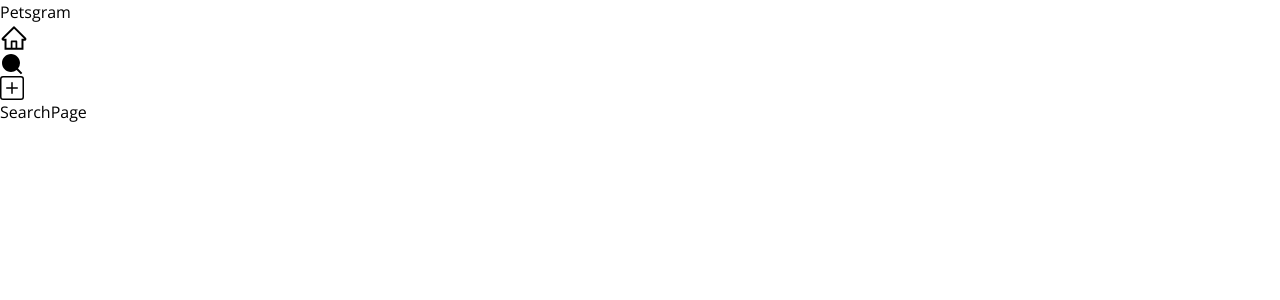
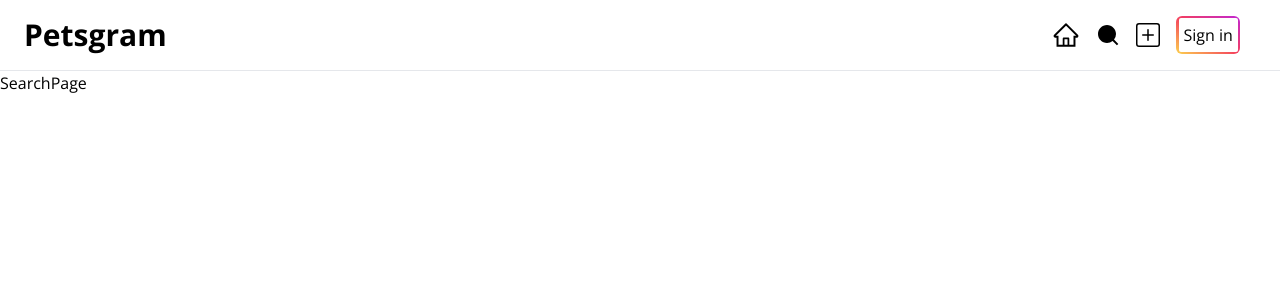
Before and after one commit to softBUD/instar, a Next.js app: page /search in a window 1280 px wide. Shown: the top 300 px of the page. Built offline with nearby package versions, Linux system fonts and the light colour scheme.

Commit message:
navbar 전체 layout css 수정

```diff
--- a/app/layout.tsx
+++ b/app/layout.tsx
@@ -1,13 +1,13 @@
-import Navbar from "@/components/Navbar";
-import "./globals.css";
-import type { Metadata } from "next";
-import { Open_Sans } from "next/font/google";
+import Navbar from '@/components/Navbar';
+import './globals.css';
+import type { Metadata } from 'next';
+import { Open_Sans } from 'next/font/google';
 
-const OpenSans = Open_Sans({ subsets: ["latin"] });
+const OpenSans = Open_Sans({ subsets: ['latin'] });
 
 export const metadata: Metadata = {
-  title: "Create Next App",
-  description: "Generated by create next app",
+  title: 'Create Next App',
+  description: 'Generated by create next app',
 };
 
 export default function RootLayout({
@@ -16,9 +16,12 @@
   children: React.ReactNode;
 }) {
   return (
-    <html lang="en">
-      <body className={OpenSans.className}>
-        <header>
+    <html
+      lang='en'
+      className={OpenSans.className}
+    >
+      <body className='w-full max-w-screen-xl overflow-auto mx-auto'>
+        <header className='sticky top-0 bg-white z-10 border-b'>
           <Navbar />
         </header>
         <main>{children}</main>
--- a/components/Navbar.tsx
+++ b/components/Navbar.tsx
@@ -8,6 +8,7 @@
 import NewFillIcon from './ui/icons/NewFillIcon';
 import NewIcon from './ui/icons/NewIcon';
 import { usePathname } from 'next/navigation';
+import ColorButton from './ui/ColorButton';
 
 function Navbar() {
   const pathName = usePathname();
@@ -30,12 +31,12 @@
   ];
 
   return (
-    <div>
+    <div className='flex justify-between items-center px-6'>
       <Link href='/'>
-        <h1>Petsgram</h1>
+        <h1 className='text-3xl font-bold'>Petsgram</h1>
       </Link>
       <nav>
-        <ul>
+        <ul className='flex gap-4 items-center p-4'>
           {menu.map((item) => (
             <li key={item.href}>
               <Link href={item.href}>
@@ -43,6 +44,10 @@
               </Link>
             </li>
           ))}
+          <ColorButton
+            text='Sign in'
+            onClick={() => {}}
+          />
         </ul>
       </nav>
     </div>
--- /dev/null
+++ b/components/ui/ColorButton.tsx
@@ -0,0 +1,21 @@
+import React from 'react';
+
+type Props = {
+  text: string;
+  onClick: () => void;
+};
+
+function ColorButton({ text, onClick }: Props) {
+  return (
+    <div className='rounded-md bg-gradient-to-bl from-fuchsia-600 via-rose-500 to-amber-300 p-[0.15rem]'>
+      <button
+        className='bg-white rounded-sm text-base p-[0.3rem] hover:opacity-90 transition-opacity'
+        onClick={onClick}
+      >
+        {text}
+      </button>
+    </div>
+  );
+}
+
+export default ColorButton;
```
